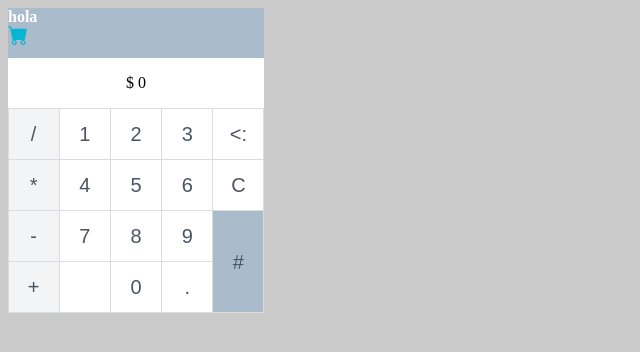
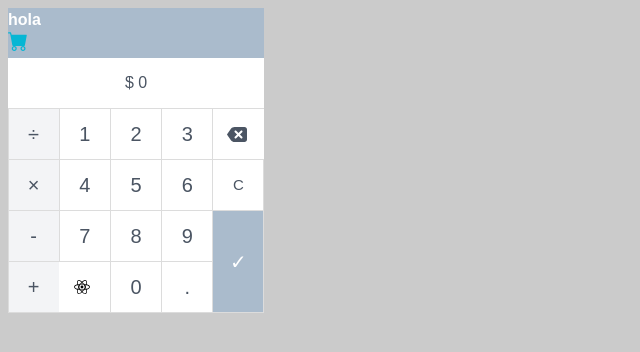
Before and after one commit to NunezGabriel/CalculatorJS, a React (Create React App) app in the folder expensable-calculator/: page / in a window 1280 px wide. Shown: the top 352 px of the page, without its empty margins (0-640 px from the left). Built offline with nearby package versions, Linux system fonts and the light colour scheme.

Commit message:
add: icons buttons

```diff
--- a/expensable-calculator/src/App.js
+++ b/expensable-calculator/src/App.js
@@ -6,6 +6,8 @@ import Button from "./components/Button/Button";
 import Result from "./components/Result/Result";
 import Header from "./components/Header/Header";
 import shop from "./img/icons/shop.svg";
+import eliminated from "./img/icons/eliminated.svg";
+import react from "./img/icons/react.svg";
 
 function App({ name, color, icon }) {
   const [prevNumber, setPrevNumber] = useState(null);
@@ -72,7 +74,7 @@ function App({ name, color, icon }) {
     setFlag(true);
   }
   function renderEnter(operant) {
-    return operant ? "=" : "#";
+    return operant ? "=" : "✓";
   }
   return (
     <div>
@@ -199,7 +201,7 @@ function App({ name, color, icon }) {
           />
           <Button
             type="submit"
-            value={"*"}
+            value={"×"}
             color={"#F3F4F6"}
             area={"ba"}
             onClick={(e) => {
@@ -208,7 +210,7 @@ function App({ name, color, icon }) {
           />
           <Button
             type="submit"
-            value={"/"}
+            value={"÷"}
             color={"#F3F4F6"}
             area={"aa"}
             onClick={(e) => {
@@ -217,6 +219,7 @@ function App({ name, color, icon }) {
           />
           <Button
             type="submit"
+            textcolor={"white"}
             value={renderEnter(operant)}
             color={color}
             area={"ce"}
@@ -224,17 +227,24 @@ function App({ name, color, icon }) {
               handleEqual(e);
             }}
           />
-          <Button
-            type="submit"
-            value={"<:"}
+          <div
             area={"ae"}
             onClick={(e) => {
               handleDelete(e);
             }}
-          />
+            css={css`
+              display: flex;
+              place-items: center;
+              padding-left: 14px;
+              background: white;
+            `}
+          >
+            <img src={eliminated} />
+          </div>
           <Button
             type="submit"
             value={"C"}
+            fontSize={"15px"}
             area={"be"}
             onClick={(e) => {
               handleClear(e);
@@ -248,14 +258,18 @@ function App({ name, color, icon }) {
               handleClick(e);
             }}
           />
-          <Button
-            type="submit"
+          <div
             value={""}
             area={"db"}
-            onClick={(e) => {
-              handleClick(e);
-            }}
-          />
+            css={css`
+              display: flex;
+              place-items: center;
+              padding-left: 14px;
+              background: white;
+            `}
+          >
+            <img src={react} />
+          </div>
         </div>
       </Calculator>
     </div>
--- a/expensable-calculator/src/components/Button/Button.jsx
+++ b/expensable-calculator/src/components/Button/Button.jsx
@@ -1,7 +1,16 @@
 /** @jsxImportSource @emotion/react */
 import { css } from "@emotion/react";
 
-function Button({ type, value, onClick, area, color }) {
+function Button({
+  type,
+  value,
+  onClick,
+  area,
+  color,
+  fontSize,
+  textcolor,
+  icon,
+}) {
   return (
     <input
       type={type}
@@ -15,12 +24,14 @@ function Button({ type, value, onClick, area, color }) {
         grid-area: ${area};
         font-style: normal;
         font-weight: 400;
-        font-size: 20px;
+        font-size: ${fontSize ? fontSize : "20px"};
         line-height: 28px;
         text-align: center;
-        color: #4b5563;
+        color: ${textcolor ? textcolor : "#4B5563"};
         border: none;
         gap: 5px;
+        background-image: ${icon ? icon : ""};
+        background-size: cover;
       `}
     />
   );
--- a/expensable-calculator/src/components/Header/Header.jsx
+++ b/expensable-calculator/src/components/Header/Header.jsx
@@ -11,7 +11,6 @@ function Header({ children, color, icon }) {
         color: white;
         font-weight: 800;
         margin: 0 auto;
-        icon: ${icon};
       `}
     >
       {children}
--- a/expensable-calculator/src/components/Result/Result.jsx
+++ b/expensable-calculator/src/components/Result/Result.jsx
@@ -11,6 +11,10 @@ function Result({ children }) {
         background-color: white;
         margin: 0 auto;
         box-sizing: border-box;
+        font-style: normal;
+        font-weight: 400;
+        line-height: 28px;
+        text-align: center;
       `}
     >
       {children}
--- a/expensable-calculator/src/index.css
+++ b/expensable-calculator/src/index.css
@@ -1,3 +1,9 @@
 body {
   background-color: rgb(203, 203, 203);
+  font-family: "Arial";
+  font-style: normal;
+  font-weight: 500;
+  font-size: 16px;
+  line-height: 24px;
+  color: #4b5563;
 }
```
Also changed, not shown: expensable-calculator/src/img/icons/eliminated.svg (added), expensable-calculator/src/img/icons/react.svg (added).
